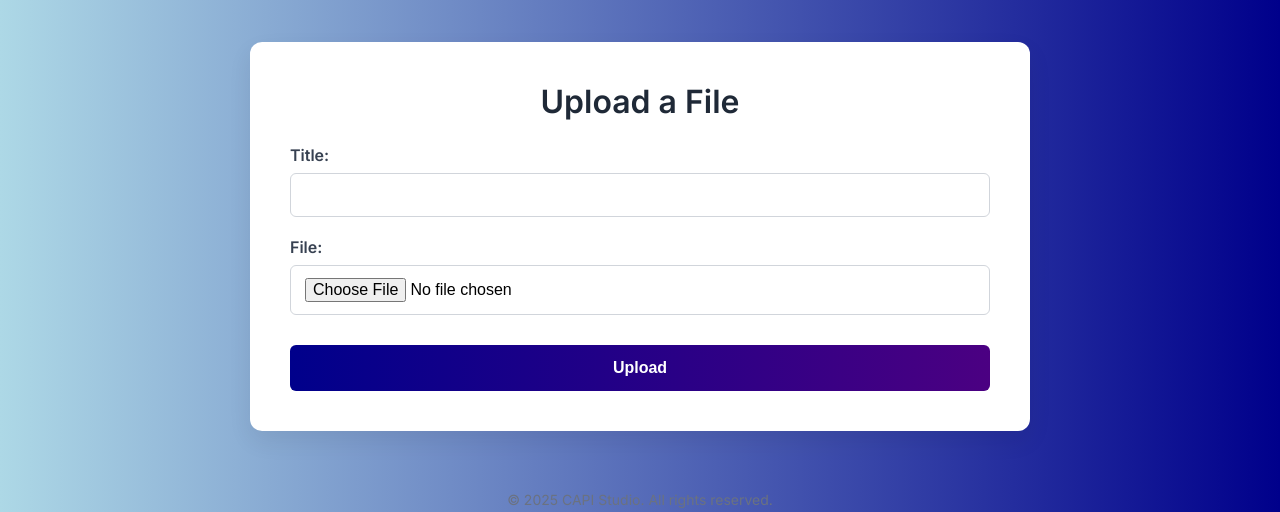
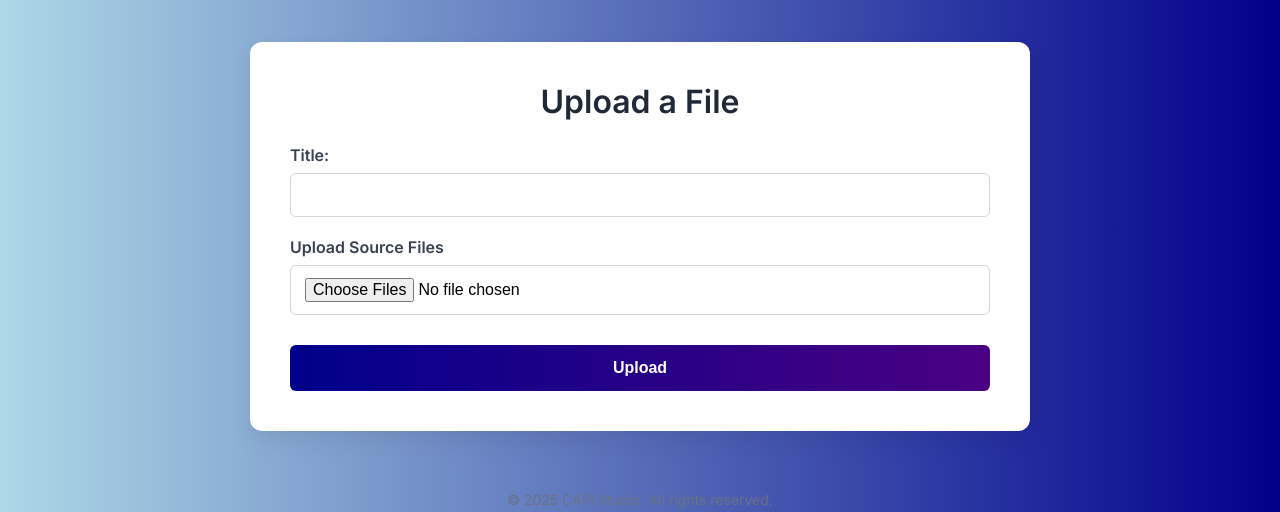
Before and after one commit to safvan041/CP, a Django app: page /upload/ in a window 1280 px wide. Shown: the part 284-796 px from the top of the page. Run offline with Django 5.2, Linux system fonts and the light colour scheme; a user stored in the database is signed in; parts of the project's set-up code (start-up, migrations or seed data) failed here and were passed over.

Commit message:
IMP-0007: Implement Multi-File Knowledge Base Storage & Management

```diff
--- a/chatbot_platform/webapp/forms.py
+++ b/chatbot_platform/webapp/forms.py
@@ -1,18 +1,35 @@
 from django import forms
-from core.models import KnowledgeBase
+from core.models import KnowledgeBase, KnowledgeBaseSourceFile
+from django.contrib.auth.models import User
+
+
+
 
 class KnowledgeBaseForm(forms.ModelForm):
+
+    # files = forms.FileField(
+
+    #     label="Upload Source Files",
+    #     help_text="Select one or more .txt, .pdf, or .docx files."
+    # )
+
     class Meta:
         model = KnowledgeBase
-        fields = ['title', 'file']
+        fields = ['title']
 
     # Optionally, you can add custom validation to restrict file types, size, etc.
-    def clean_file(self):
-        file = self.cleaned_data.get('file')
-        if file:
-            # Allow only certain file extensions (optional)
-            allowed_extensions = ['.txt', '.pdf', '.docx', '.doc']
-            extension = file.name.split('.')[-1].lower()
-            if f'.{extension}' not in allowed_extensions:
-                raise forms.ValidationError("Unsupported file format. Only .txt, .pdf, .docx  files are allowed.")
-        return file
+    # def clean_files(self):
+    #     uploaded_files = self.cleaned_data.get('files')
+    #     if not uploaded_files:
+    #         raise forms.ValidationError("Please upload at least one file for the Knowledge Base.")
+
+    #     allowed_extensions = ['.txt', '.pdf', '.docx']
+    #     for uploaded_file in uploaded_files:
+    #         ext = '.' + uploaded_file.name.split('.')[-1].lower()
+    #         if f'.{extension}' not in allowed_extensions:
+    #             raise forms.ValidationError(f"File '{uploaded_file.name}' has an unsupported type. Only {', '.join(allowed_extensions)} are allowed.")
+
+    #         # Example: Add file size limit (e.g., 50MB per file)
+    #         if uploaded_file.size > 50 * 1024 * 1024: # 50 MB
+    #             raise forms.ValidationError(f"File '{uploaded_file.name}' is too large. Max size is 50MB.")
+    #     return uploaded_files
--- a/chatbot_platform/webapp/templates/webapp/home.html
+++ b/chatbot_platform/webapp/templates/webapp/home.html
@@ -17,7 +17,6 @@
         </nav>
     </header>
 
-    <!-- Message Display Area -->
     <div class="message-container">
         {% if messages %}
             <ul class="messages">
@@ -28,7 +27,6 @@
         {% endif %}
     </div>
 
-    <!-- Main Content -->
     <main>
         <div class="hero">
             <h1>Upload Knowledge Base</h1>
@@ -37,30 +35,46 @@
 
         <div class="upload-card">
             <h2>Upload a File</h2>
-            <form method="post" enctype="multipart/form-data">
+            <form id="upload-form">
                 {% csrf_token %}
 
-                <!-- Render form fields manually for better styling control -->
-                {% for field in form %}
-                    <div class="form-group">
-                        {{ field.label_tag }}
-                        {{ field }}
-                        {% if field.help_text %}
-                            <small class="help-text">{{ field.help_text }}</small>
-                        {% endif %}
-                        {% for error in field.errors %}
-                            <p class="error-text">{{ error }}</p>
+                {% if form.non_field_errors %}
+                    <ul class="errorlist">
+                        {% for error in form.non_field_errors %}
+                            <li>{{ error }}</li>
                         {% endfor %}
-                    </div>
-                {% endfor %}
+                    </ul>
+                {% endif %}
 
-                <button type="submit">Upload</button>
+                <div class="form-group">
+                    {{ form.title.label_tag }}
+                    {{ form.title }}
+                    {% if form.title.help_text %}
+                        <small class="help-text">{{ form.title.help_text }}</small>
+                    {% endif %}
+                    {% for error in form.title.errors %}
+                        <p class="error-text">{{ error }}</p>
+                    {% endfor %}
+                </div>
+
+                {# REMOVED: The entire form-group for form.files #}
+                {# It will be rendered manually in JS, not by Django form #}
+                <div class="form-group">
+                    <label for="id_files">Upload Source Files</label>
+                    <input type="file" name="files" id="id_files" multiple required> {# Keep this HTML input directly #}
+                    {# NO Django form.files.errors or help_text here. Handled by JS. #}
+                </div>
+
+                <button type="submit" id="submit-upload-btn">Upload</button>
             </form>
         </div>
     </main>
 
-    <!-- Footer -->
     <footer>
         &copy; {{ year|default:2025 }} CAPI Studio. All rights reserved.
     </footer>
 {% endblock content %}
+
+{% block extra_js %}
+    <script src="{% static 'js/home_upload.js' %}"></script>
+{% endblock extra_js %}
--- a/chatbot_platform/webapp/views.py
+++ b/chatbot_platform/webapp/views.py
@@ -6,6 +6,7 @@ import uuid
 import logging
 import shutil
 import tempfile
+import base64
 from django.shortcuts import render, redirect, get_object_or_404
 from django.http import JsonResponse
 from django.contrib.auth import authenticate, login, logout
@@ -15,9 +16,14 @@ from django.contrib.auth.decorators import login_required
 from django.views.decorators.http import require_POST
 from django.views.decorators.csrf import csrf_exempt
 from django.conf import settings
+from django.core.files.base import ContentFile
+from django.core.files.uploadedfile import InMemoryUploadedFile
+from django.http import QueryDict
+
+
 
 from webapp.forms import KnowledgeBaseForm
-from core.models import KnowledgeBase
+from core.models import KnowledgeBase, KnowledgeBaseSourceFile
 from core.tasks import process_knowledge_base_embedding
 from core.utils.file_reader import extract_text_from_file
 from core.utils.vector.vector_logic import delete_vector_store as remove_faiss_data, embed_and_store, search_similar_chunks
@@ -68,45 +74,114 @@ def logout_view(request):
 
 
 @login_required
-
 def dashboard_view(request):
     knowledge_bases = KnowledgeBase.objects.filter(user=request.user).order_by('-created_at')
     return render(request, "webapp/dashboard.html", {"knowledge_bases": knowledge_bases})
 
 
 @login_required
+
+@csrf_exempt
 def home_view(request):
     if request.method == "POST":
-        form = KnowledgeBaseForm(request.POST, request.FILES)
-        if form.is_valid():
-            knowledge_base = form.save(commit=False)
-            knowledge_base.user = request.user
-            try:
-                knowledge_base.save() # This is where the GCS upload happens
+        try:
+            data = json.loads(request.body.decode('utf-8'))
+        except json.JSONDecodeError:
+            logger.error("JSONDecodeError in home_view: Invalid JSON payload on POST.")
+            return JsonResponse({'error': 'Invalid JSON payload.'}, status=400)
 
-                messages.success(request, "Knowledge base uploaded successfully!")
-                return redirect("dashboard")
-            except ValueError as ve:
-                logger.error("caught ValueError during file upload", exc_info=True)
-                messages.error(request, f"Failed to save knowledge base: {ve}")
-                return redirect("home")
-            except notImplementedError as e:
-                logger.error("caught NotImplementedError during file upload", exc_info=True)
-                messages.error(request, "File upload failed to storage: {e} ")
-                return redirect("dashboard")
-            except Exception as e:
-                logger.error("caught unexpected exception during file upload: {type(e).__name__}", exc_info=True)
-                messages.error(request, f"Failed to upload file to storage: {e}")
-                return redirect("dashboard") # Or return to upload page with error
+        title = data.get('title', '').strip()
+        files_data = data.get('files', []) # List of {filename, content_type, base64_content}
+
+        # --- MANUAL VALIDATION AND PROCESSING OF FILES ---
+        errors = {} # Collect errors for JSON response
+
+        # 1. Validate title using the form (since it's still in the form)
+        _post_data = QueryDict('', mutable=True)
+        _post_data['title'] = title
+        _post_data['csrfmiddlewaretoken'] = data.get('csrfmiddlewaretoken', '')
+
+        form = KnowledgeBaseForm(_post_data) # Only validate title field now
+        if not form.is_valid():
+            errors.update(form.errors) # Add title errors
+
+        # 2. Validate and process files manually
+        _files_for_kb_creation = [] # This will hold InMemoryUploadedFile objects for DB save
+        if not files_data:
+            errors['files'] = ["No file was submitted. Please select at least one file."]
         else:
-            for field, errors in form.errors.items():
-                for error in errors:
-                    messages.error(request, f"Error in {field}: {error}")
-            messages.error(request, "There were errors in your form. Please correct them and try again.")
-    else:
+            allowed_extensions = ['.txt', '.pdf', '.docx'] # Define allowed extensions
+            for i, file_info in enumerate(files_data):
+                filename = file_info.get('filename')
+                base64_content = file_info.get('base64_content')
+                content_type = file_info.get('content_type')
+
+                if not filename or not base64_content:
+                    errors.setdefault('files', []).append(f"File {i+1}: Missing filename or content.")
+                    continue # Skip to next file
+
+                ext = '.' + filename.split('.')[-1].lower()
+                if ext not in allowed_extensions:
+                    errors.setdefault('files', []).append(f"File '{filename}': Unsupported type. Only {', '.join(allowed_extensions)} allowed.")
+                    continue
+
+                try:
+                    decoded_file_content = base64.b64decode(base64_content)
+
+                    content_file = ContentFile(decoded_file_content, name=filename)
+                    uploaded_file = InMemoryUploadedFile(
+                        file=content_file,
+                        field_name='files', # This is just a placeholder, not used by form anymore
+                        name=filename,
+                        content_type=content_type,
+                        size=len(decoded_file_content),
+                        charset=None
+                    )
+                    _files_for_kb_creation.append(uploaded_file)
+
+                except Exception as e:
+                    logger.error(f"Error decoding/processing file '{filename}': {e}", exc_info=True)
+                    errors.setdefault('files', []).append(f"File '{filename}': Failed to process ({e}).")
+                    continue
+
+        # --- Check for overall errors before saving ---
+        if errors:
+            logger.warning(f"Manual form validation failed in home_view (POST): {json.dumps(errors)}")
+            return JsonResponse({'errors': errors}, status=400) # Send 400 for validation errors
+
+        # --- If no errors, proceed with saving to DB ---
+        try:
+            knowledge_base = KnowledgeBase.objects.create(
+                user=request.user,
+                title=title,
+                status='uploaded'
+            )
+            logger.info(f"New Knowledge Base '{title}' (ID: {knowledge_base.id}) created by {request.user}.")
+
+            for f in _files_for_kb_creation:
+                source_file = KnowledgeBaseSourceFile.objects.create(
+                    knowledge_base=knowledge_base,
+                    file=f,
+                    filename=f.name
+                )
+                logger.info(f"Saved source file '{source_file.filename}' for KB ID {knowledge_base.id}.")
+
+            messages.success(request, f"Knowledge Base '{title}' uploaded successfully with {len(_files_for_kb_creation)} file(s).")
+            return JsonResponse({
+                'success': True,
+                'message': f"Knowledge Base '{title}' uploaded successfully with {len(_files_for_kb_creation)} file(s).",
+                'redirect_url': redirect('dashboard').url # Provide URL for frontend redirect
+            }, status=200)
+
+        except Exception as e:
+            logger.error(f"Failed to save Knowledge Base or source files to DB: {e}", exc_info=True)
+            if 'knowledge_base' in locals() and knowledge_base.pk:
+                knowledge_base.delete()
+            return JsonResponse({'error': f"Failed to upload Knowledge Base: {e}"}, status=500)
+
+    else: # This is a GET request
         form = KnowledgeBaseForm()
-    return render(request, "webapp/home.html", {"form": form})
-
+        return render(request, "webapp/home.html", {"form": form})
 
 @login_required
 def proceed_view(request, kb_id):
@@ -139,19 +214,40 @@ def proceed_view(request, kb_id):
 @login_required
 @require_POST
 def delete_kb_view(request, kb_id):
+    """
+    Handles deleting a KnowledgeBase, its associated source files from storage,
+    and its FAISS index.
+    """
     kb = get_object_or_404(KnowledgeBase, id=kb_id, user=request.user)
 
-    # Delete file from media storage (local or GCS)
-    if kb.file and kb.file.storage.exists(kb.file.name):
-        kb.file.delete()
-        print(f"Deleted media file: {kb.file.name}")
+    logger.info(f"Attempting to delete Knowledge Base '{kb.title}' (ID: {kb.id}).")
+
+    deleted_files_count = 0
+    for source_file in kb.source_files.all():
+
+        if source_file.file and source_file.file.storage.exists(source_file.file.name):
+            try:
+                source_file.file.delete() # Delete the actual file from storage
+                deleted_files_count += 1
+                logger.info(f"Deleted source file: '{source_file.filename}' for KB ID {kb.id}.")
+            except Exception as e:
+                logger.error(f"Failed to delete file '{source_file.filename}' from storage for KB ID {kb.id}: {e}", exc_info=True)
+        else:
+            logger.warning(f"Source file '{source_file.filename}' for KB ID {kb.id} not found in storage or already deleted.")
+
+    logger.info(f"Deleted {deleted_files_count} associated source file(s) from storage for KB ID {kb.id}.")
+
+
 
     # Delete associated FAISS index and chunk files
     index_name = f"kb_{kb.id}"
     remove_faiss_data(index_name)
+    logger.info(f"Deleted FAISS data for index: '{index_name}' for KB ID {kb.id}.")
 
-    # Delete from DB
+    # Delete the KnowledgeBase record from the database
     kb.delete()
+    messages.success(request, f"Knowledge Base '{kb.title}' and all associated data deleted successfully.")
+    logger.info(f"Knowledge Base '{kb.title}' (ID: {kb.id}) deleted from DB.")
     return redirect("dashboard")
 
 
```
Also changed, not shown: chatbot_platform/core/models.py (+34 -8 lines), chatbot_platform/statics/js/home_upload.js (added, +116 -0 lines), chatbot_platform/core/migrations/0009_remove_knowledgebase_file_and_more.py (added), chatbot_platform/db.sqlite3.
